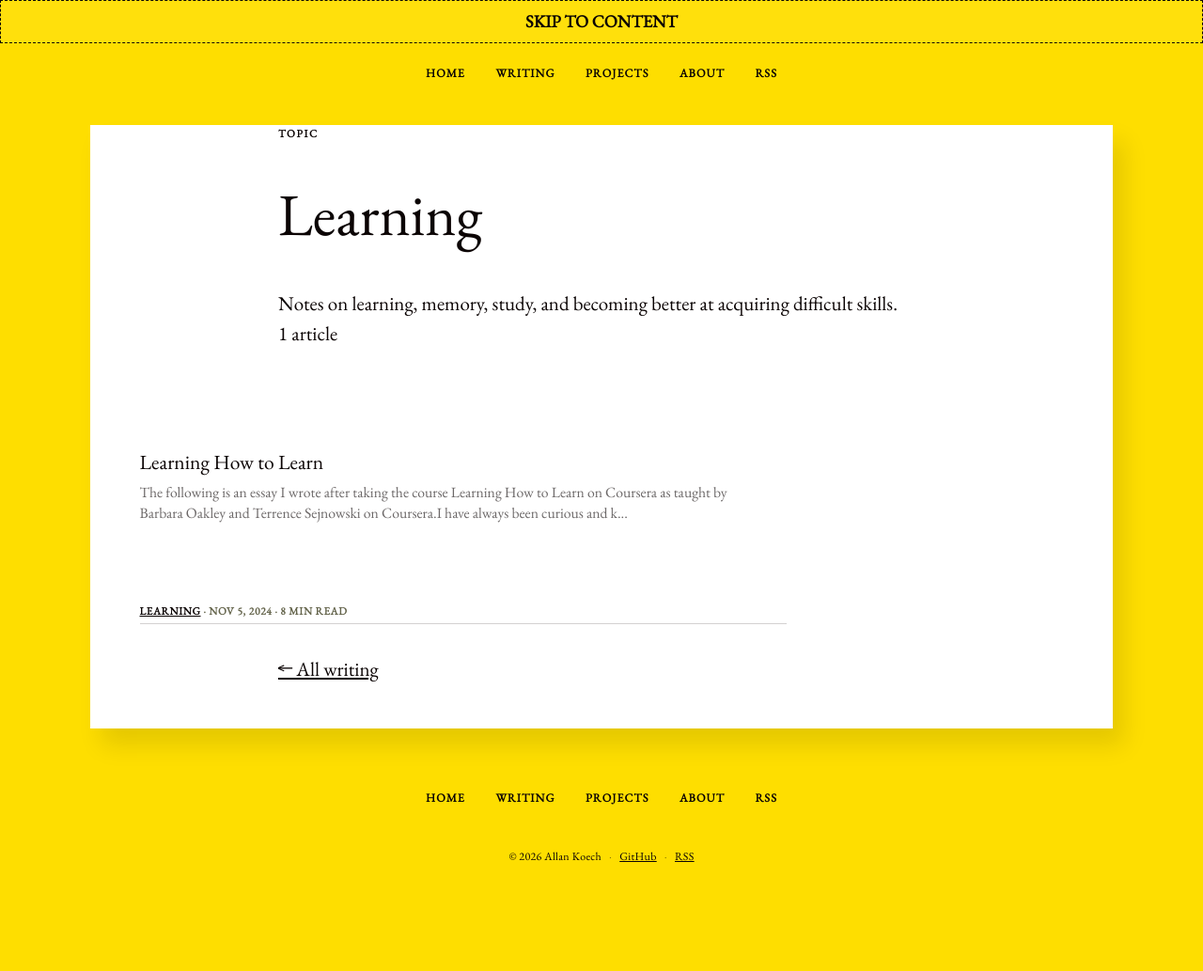
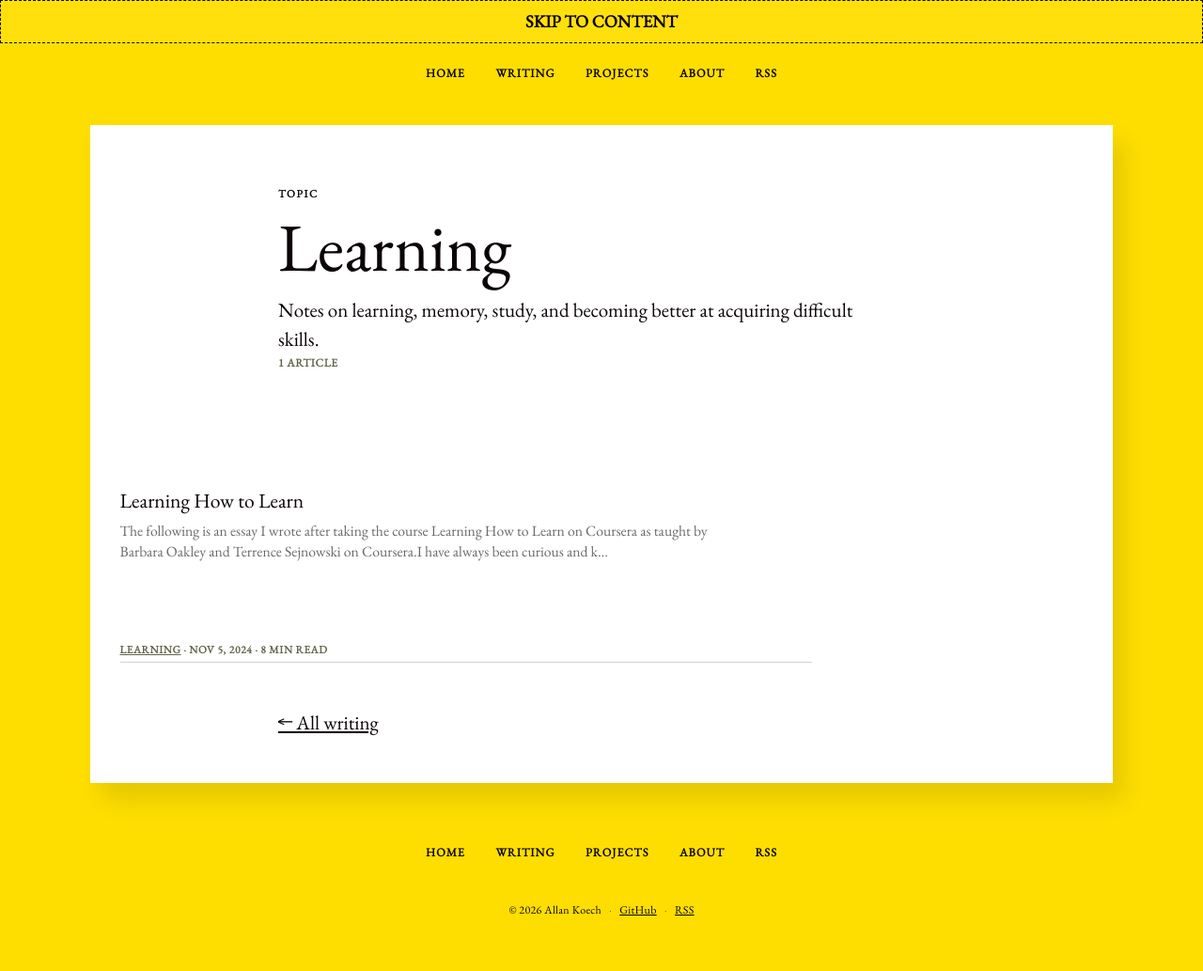
Before and after one commit to atonui/jekyll-blog, a Jekyll site: the page built from topics/learning.md, in a window 1280 px wide. Shown: the whole page at 94% size. Built offline with Jekyll 4.4.1, drawn with Linux system fonts in a browser that asks for light colours; before the commit the page ends 976 px from its top, so only the background shows below that.

Commit message:
Style topic taxonomy

```diff
--- a/_sass/_refresh.scss
+++ b/_sass/_refresh.scss
@@ -414,3 +414,135 @@
     background: rgba($brand-color, .25);
   }
 }
+
+
+/* Topic taxonomy */
+
+.topic-list a {
+  display: inline-flex;
+  align-items: center;
+  gap: .4rem;
+  border: 1px solid rgba($text-color, .45);
+  border-radius: 999px;
+  padding: .38rem .72rem;
+  font-size: .8rem;
+  text-decoration: none;
+}
+
+.topic-list a:hover,
+.topic-list a:focus {
+  text-decoration: underline;
+  text-underline-offset: .18em;
+}
+
+.topic-list a span {
+  opacity: .55;
+  font-size: .72rem;
+}
+
+.topic-list--archive {
+  margin: 2rem 0 3.25rem;
+}
+
+.post-topic {
+  color: inherit;
+}
+
+.post-kicker a {
+  color: inherit;
+  text-decoration: none;
+}
+
+.post-kicker a:hover,
+.post-kicker a:focus {
+  text-decoration: underline;
+}
+
+.post-tags {
+  display: flex;
+  flex-wrap: wrap;
+  gap: .45rem;
+  margin-bottom: 1rem;
+}
+
+.post-tags span {
+  border: 1px solid #ddd;
+  border-radius: 999px;
+  padding: .24rem .55rem;
+  font-size: .72rem;
+}
+
+.topic-page {
+  padding-top: 4rem;
+}
+
+.topic-header {
+  margin-bottom: 3rem;
+}
+
+.topic-header h1 {
+  margin: 0 0 1rem;
+  padding: 0;
+  font-size: clamp(2.4rem, 7vw, 4.5rem);
+  line-height: 1;
+  text-align: left;
+}
+
+.topic-header p {
+  max-width: 39rem;
+}
+
+.topic-count {
+  color: $muted-text-color;
+  font-size: .75rem;
+  font-weight: 700;
+  letter-spacing: .05em;
+  text-transform: uppercase;
+}
+
+.topic-post-list {
+  max-width: 46rem;
+  margin: 0;
+  padding: 0;
+}
+
+.topic-back {
+  margin-top: 3rem;
+}
+
+.topic-directory {
+  display: grid;
+  gap: 1rem;
+  margin-top: 2.5rem;
+}
+
+.topic-card {
+  display: grid;
+  gap: .35rem;
+  border: 1px solid #ddd;
+  padding: 1.15rem 1.25rem;
+  text-decoration: none;
+}
+
+.topic-card strong {
+  font-size: 1.15rem;
+}
+
+.topic-card span {
+  opacity: .78;
+  line-height: 1.45;
+}
+
+.topic-card small {
+  color: $muted-text-color;
+  font-weight: 700;
+  text-transform: uppercase;
+}
+
+@media (prefers-color-scheme: dark) {
+  .topic-list a,
+  .topic-card,
+  .post-tags span {
+    border-color: rgba(255,255,255,.18);
+  }
+}
```
